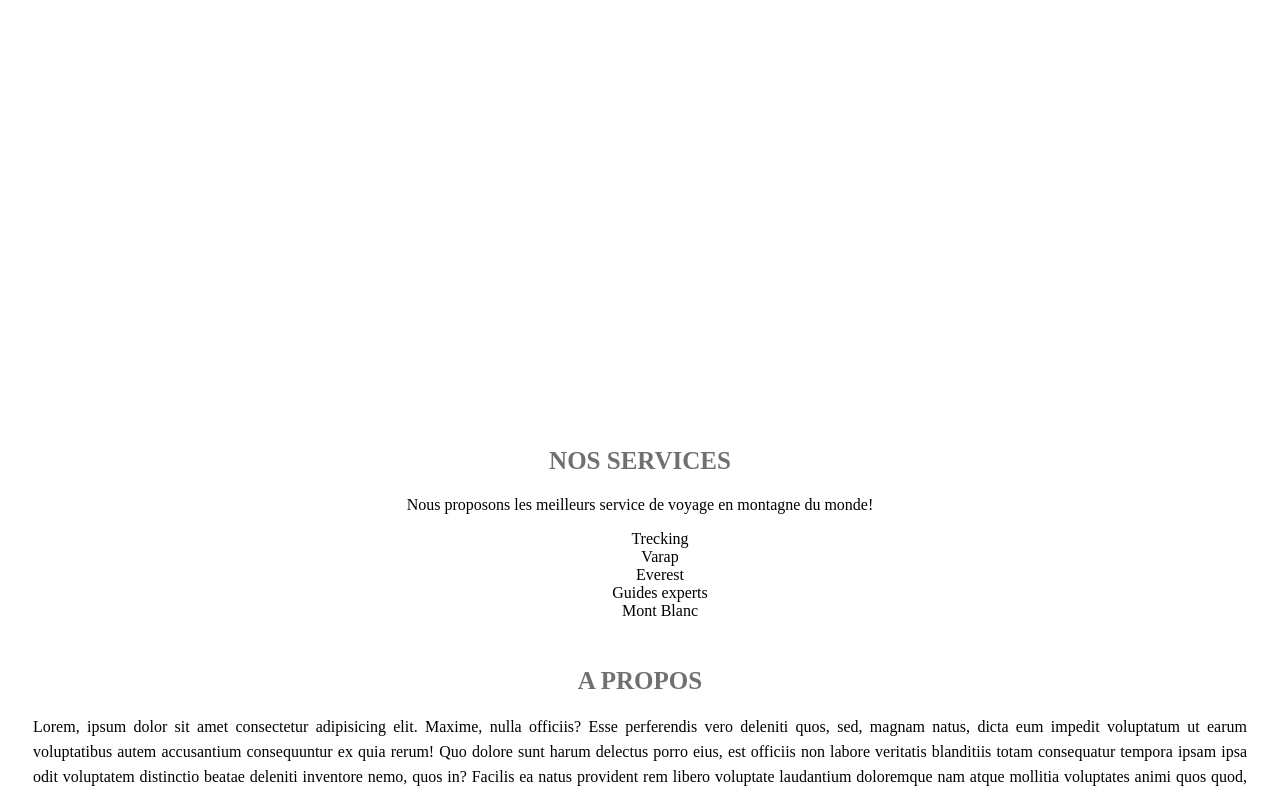
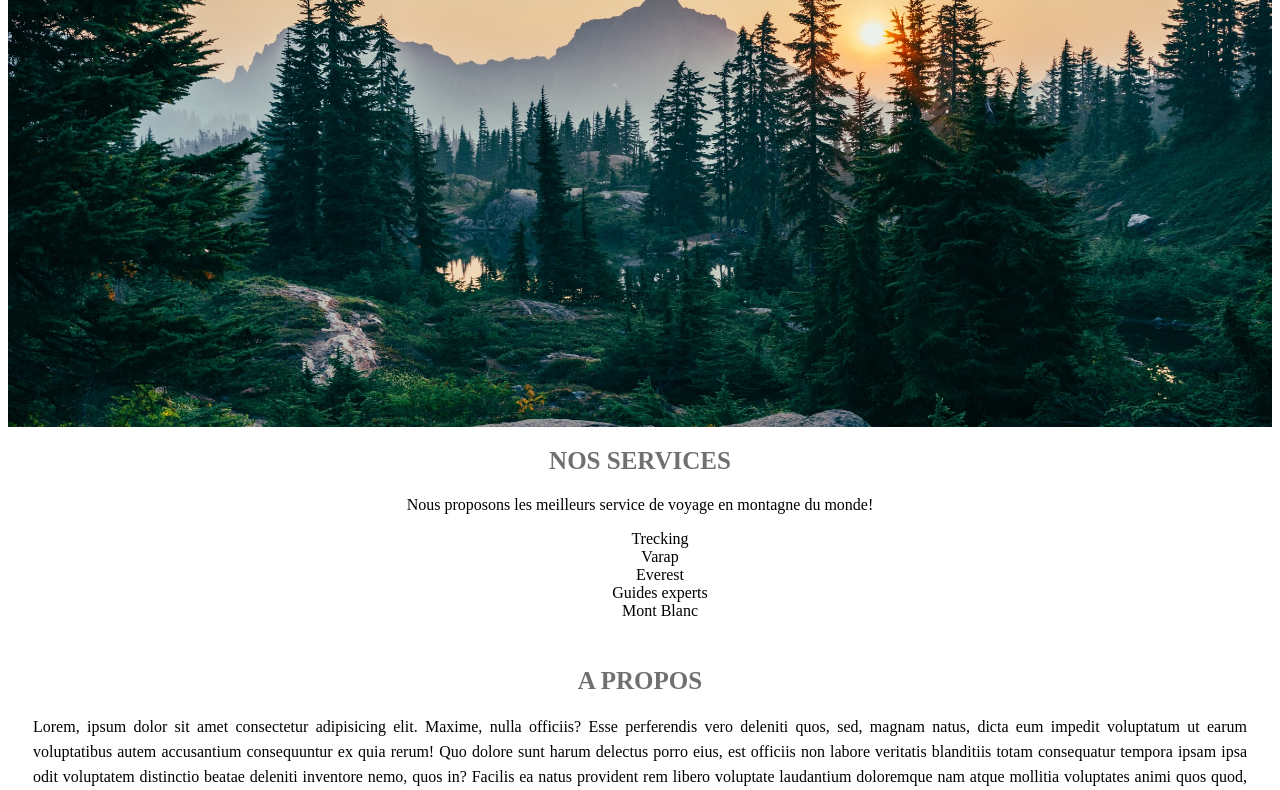
Before and after one commit to Mhigy/monsite, a plain HTML site: page index.html in a window 1280 px wide. Shown: the part 107-897 px from the top of the page. Drawn offline with Linux system fonts and the light colour scheme; the site is published under a folder, as on GitHub Pages, so addresses that start at the root find nothing.

Commit message:
Update Site.css

```diff
--- a/Site.css
+++ b/Site.css
@@ -6,7 +6,7 @@ html{
 
 header{
 	height: 500px;
-	background-image:url(/Images/forest.jpg);
+	background-image:url(Images/forest.jpg);
 	background-size: cover;
 	background-repeat: no-repeat;
 	background-position: center;
```
